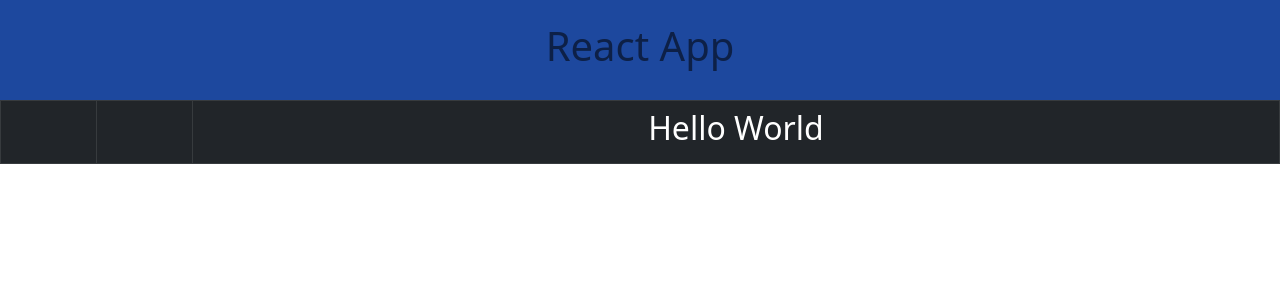
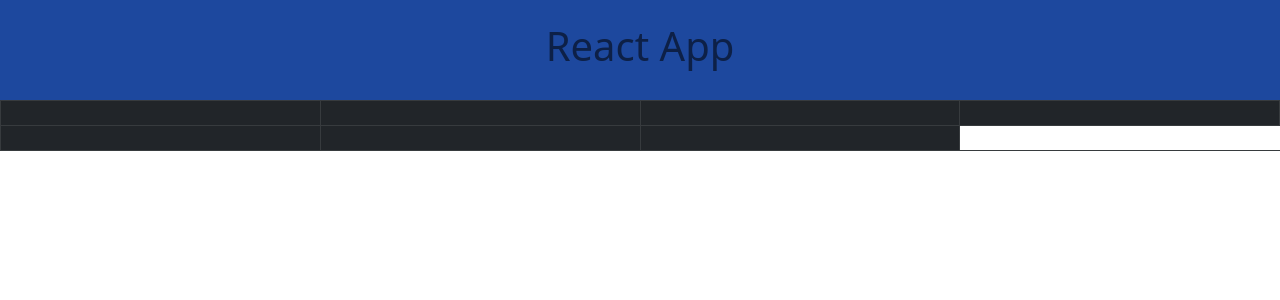
Before and after one commit to MattASmith18/test-react-app, a React (Create React App) app: page / in a window 1280 px wide. Shown: the top 300 px of the page. Built offline with nearby package versions, Linux system fonts and the light colour scheme.

Commit message:
Create Table

```diff
--- a/src/Tablebody.js
+++ b/src/Tablebody.js
@@ -6,12 +6,15 @@ function Tablebody(){
           <thead>
             <tr>
               <th></th>
-              <th></th>
-              <th>
-                <h2>Hello World</h2>
-              </th>
+              <th><h3></h3></th>
+              <th><h3></h3></th>
+              <th><h3></h3></th>
             </tr>
-            <tr></tr>
+            <tr>
+              <th><h3></h3></th>
+              <th><h3></h3></th>
+              <th><h3></h3></th>
+            </tr>
           </thead>
         </Table>
     );
```
